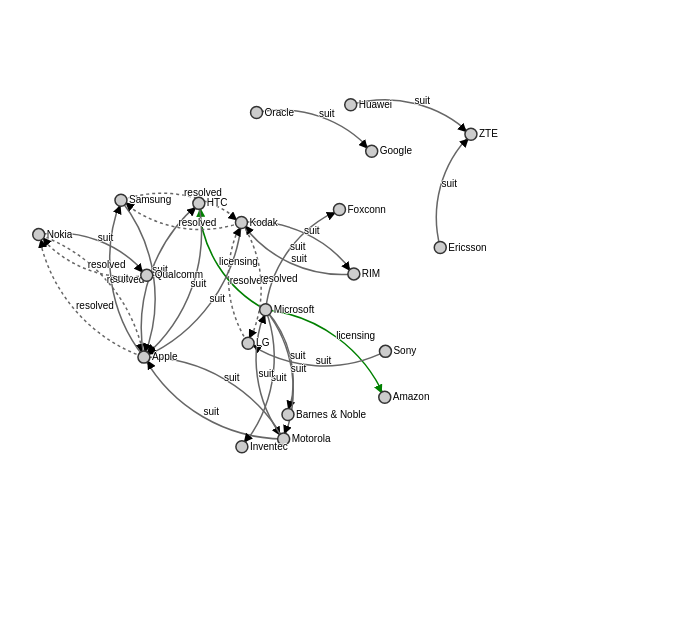
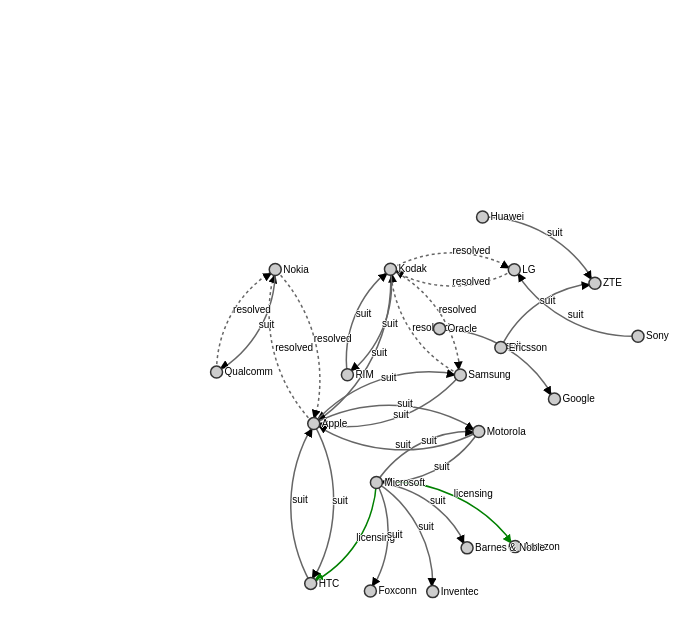
Before and after one commit to m1el/graphvis, a plain HTML site: page index.html in a window 1280 px wide. Shown: the whole page, without its empty margins (219-919 px from the left). Drawn offline with nearby package versions, Linux system fonts and the light colour scheme; animation ran at ten frames a second.

Commit message:
fullscreen resolution

```diff
--- a/graphvis.js
+++ b/graphvis.js
@@ -40,8 +40,8 @@
       link.target = nodes[link.target] || (nodes[link.target] = {name: link.target});
     });
 
-    var width = 960,
-        height = 500;
+    var width = document.body.offsetWidth,
+        height = document.body.offsetHeight;
 
     var force = d3.layout.force()
         .nodes(d3.values(nodes))
@@ -147,4 +147,12 @@
     function transform(d) {
       return "translate(" + d.x + "," + d.y + ")";
     }
+    window.addEventListener('resize', function() {
+        var width = document.body.offsetWidth,
+            height = document.body.offsetHeight;
+
+        force.size([width, height]);
+        svg.attr('width', width)
+           .attr('height', height);
+    });
 }
--- a/style.css
+++ b/style.css
@@ -1,3 +1,10 @@
+html, body{
+    padding: 0;
+    margin: 0;
+    width: 100%;
+    height: 100%;
+}
+
 .link {
   fill: none;
   stroke: #666;
```
